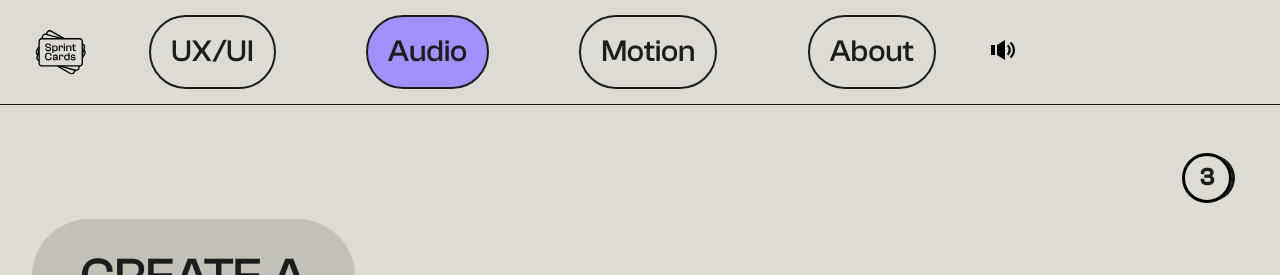
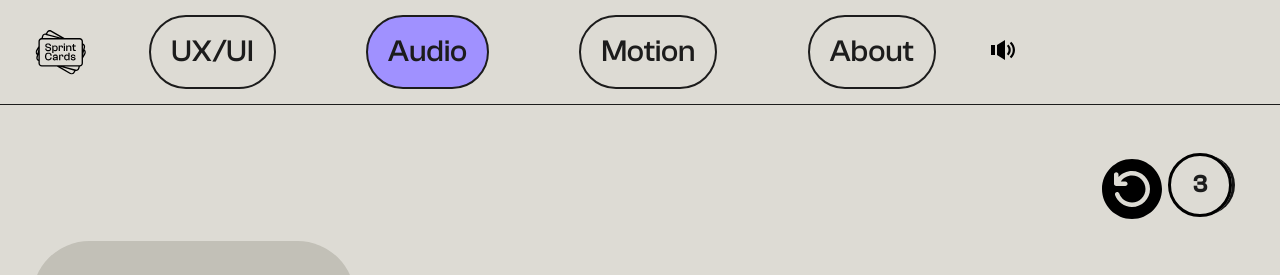
Before and after one commit to tjerk-git/sprint-cards, a SvelteKit app: page /shuffle/audio in a window 1280 px wide. Both pictures are taken after a click on the element "CREATE YOUR OWN!". Shown: the top 275 px of the page. Built offline with nearby package versions, Linux system fonts and the light colour scheme.

Commit message:
added refresh button

```diff
--- a/package.json
+++ b/package.json
@@ -14,7 +14,6 @@
 	"devDependencies": {
 		"@sveltejs/adapter-auto": "^1.0.0",
 		"@sveltejs/kit": "^1.0.0",
-		"@types/howler": "^2.2.7",
 		"@typescript-eslint/eslint-plugin": "^5.45.0",
 		"@typescript-eslint/parser": "^5.45.0",
 		"eslint": "^8.28.0",
@@ -30,7 +29,6 @@
 	},
 	"type": "module",
 	"dependencies": {
-		"howler": "^2.2.3",
 		"slugify": "^1.6.5",
 		"svelte-typewriter": "^3.1.4"
 	}
--- /dev/null
+++ b/src/lib/components/Refresh.svelte
@@ -0,0 +1,25 @@
+<script lang="ts">
+	export let refresh: any;
+</script>
+
+<div class="refresh" on:click={refresh}>
+	<svg
+		clip-rule="evenodd"
+		fill-rule="evenodd"
+		stroke-linejoin="round"
+		stroke-miterlimit="2"
+		viewBox="0 0 24 24"
+		xmlns="http://www.w3.org/2000/svg"
+		><path
+			d="m11.998 2.001c5.517 0 9.997 4.48 9.997 9.997 0 5.518-4.48 9.998-9.997 9.998-5.518 0-9.998-4.48-9.998-9.998 0-5.517 4.48-9.997 9.998-9.997zm-4.496 6.028-.002-.825c0-.414-.336-.75-.75-.75s-.75.336-.75.75v3.048c0 .414.336.75.75.75h3.022c.414 0 .75-.336.75-.75s-.336-.756-.75-.756h-1.512c.808-1.205 2.182-1.998 3.74-1.998 2.483 0 4.5 2.016 4.5 4.5 0 2.483-2.017 4.5-4.5 4.5-1.956 0-3.623-1.251-4.242-2.997-.106-.299-.389-.499-.707-.499-.518 0-.88.513-.707 1.001.825 2.327 3.048 3.995 5.656 3.995 3.312 0 6-2.689 6-6 0-3.312-2.688-6-6-6-1.79 0-3.399.786-4.498 2.031z"
+			fill-rule="nonzero"
+		/></svg
+	>
+</div>
+
+<style>
+	svg {
+		width: 72px;
+		height: 72px;
+	}
+</style>
--- a/src/lib/components/Shuffler.svelte
+++ b/src/lib/components/Shuffler.svelte
@@ -16,10 +16,16 @@
 
 	onMount(() => {
 		updateTitles();
+
+		tokens.subscribe((value) => {
+			countValue = value;
+		});
 	});
 
 	function decrementToken() {
-		tokens.update((n) => n - 1);
+		if (countValue !== 0) {
+			tokens.update((n) => n - 1);
+		}
 	}
 
 	function updateTitles() {
@@ -45,12 +51,10 @@
 	$: {
 		if (countValue === 0) {
 			hideShuffler = true;
+		} else {
+			hideShuffler = false;
 		}
 	}
-
-	tokens.subscribe((value) => {
-		countValue = value;
-	});
 
 	selectedItem = Math.floor(Math.random() * items.length);
 
--- a/src/lib/components/ShufflerModule.svelte
+++ b/src/lib/components/ShufflerModule.svelte
@@ -6,14 +6,9 @@
 	import Audio from '$lib/components//Audio.svelte';
 	import { tokens } from '$lib/shared/stores.js';
 	import Tokens from './Tokens.svelte';
-	import { beforeNavigate } from '$app/navigation';
+	import Refresh from './Refresh.svelte';
 
 	let src = 'no-coin.mp3';
-
-	beforeNavigate(({ from, to }) => {
-		isHidden = true;
-		countValue = 3;
-	});
 
 	export let filler: boolean;
 	export let data: any;
@@ -31,10 +26,16 @@
 	tokens.subscribe((value) => {
 		countValue = value;
 	});
+
+	const refresh = () => {
+		tokens.update((n) => (n = 3));
+		paused = false;
+	};
 </script>
 
 {#if !isHidden}
 	<div class="token--container">
+		<Refresh {refresh} />
 		<Tokens tokens={countValue} />
 	</div>
 	<Filler title="Create a" {filler} />
--- a/src/lib/components/Tokens.svelte
+++ b/src/lib/components/Tokens.svelte
@@ -15,8 +15,8 @@
 <style>
 	.circle {
 		border: 3px solid black;
-		width: 50px;
-		height: 50px;
+		width: 64px;
+		height: 64px;
 		border-radius: 100%;
 		display: flex;
 		align-items: center;
--- a/src/routes/shuffle/[field]/+page.svelte
+++ b/src/routes/shuffle/[field]/+page.svelte
@@ -11,12 +11,6 @@
 	import slugify from 'slugify';
 	import { beforeUpdate } from 'svelte';
 	import ShufflerModule from '$lib/components/ShufflerModule.svelte';
-	import { beforeNavigate } from '$app/navigation';
-
-	beforeNavigate(({ from, to }) => {
-		isHidden = true;
-		paused = true;
-	});
 
 	/**
 	 * @type {{ json: { platforms: any; audiences: any; chaosModifiers: any; }; }}
```
Also changed, not shown: 1 other file (tests, documents, lock files or other folders).
